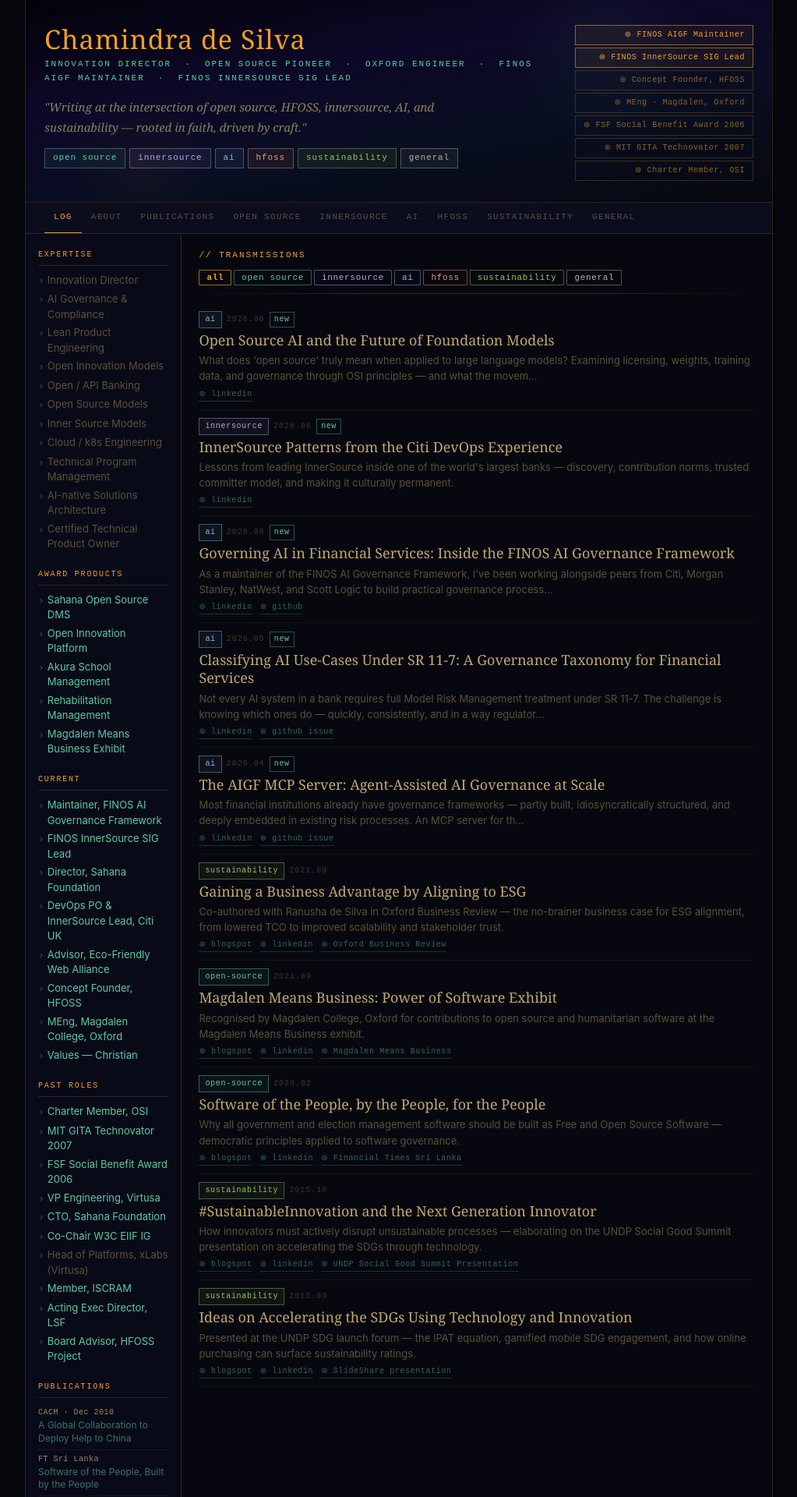
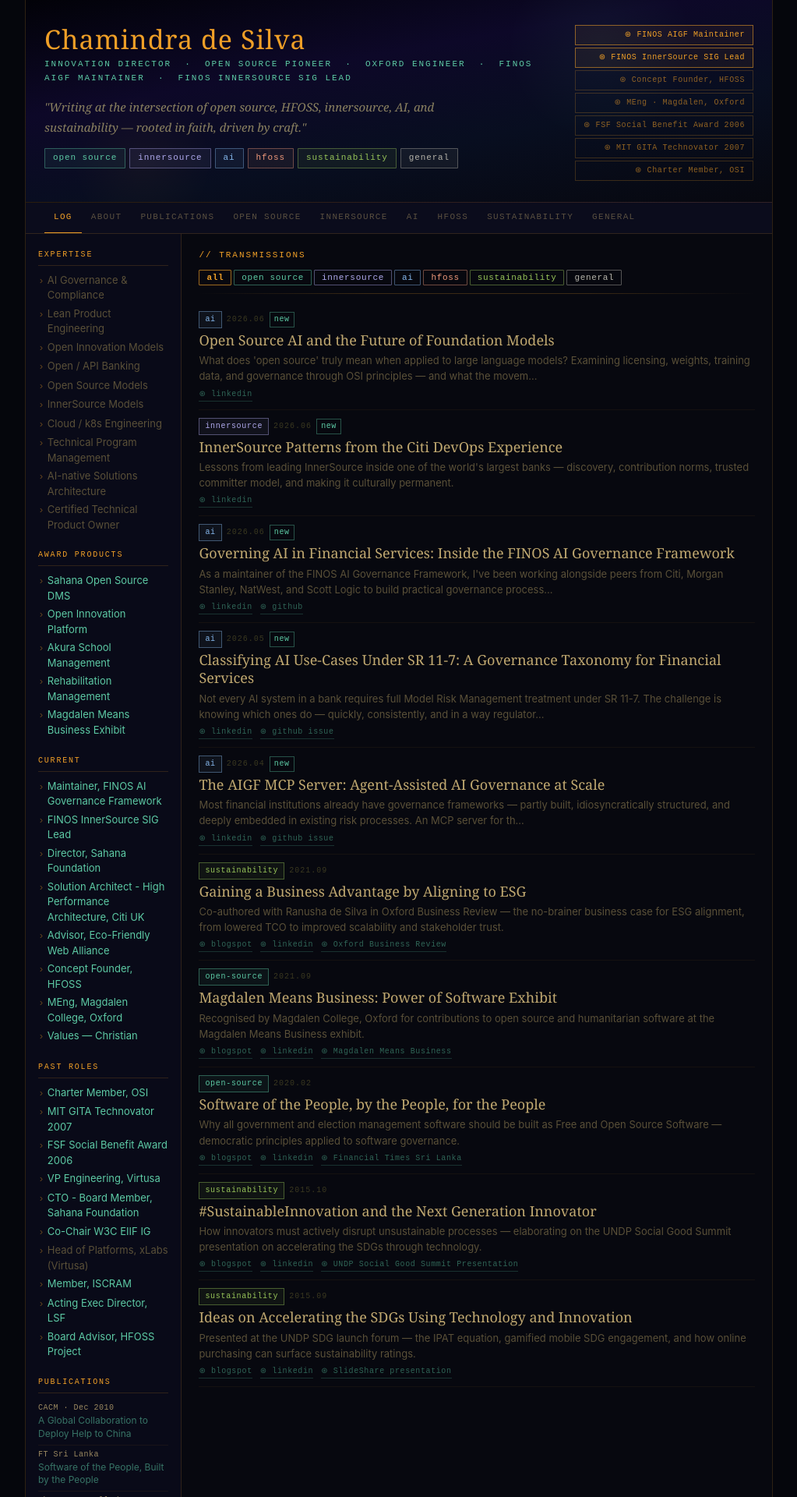
Before and after one commit to chamindra/chamindra.github.io, a Jekyll site: the page built from index.html, in a window 1280 px wide. Shown: the top 1920 px of the page at 78% size, without its empty margins (128-1151 px from the left). Built offline with Jekyll 4.4.1, drawn with Linux system fonts in a browser that asks for light colours.

Commit message:
Add category layouts and update sidebar; refine expertise roles and styles

```diff
--- a/_data/sidebar.yml
+++ b/_data/sidebar.yml
@@ -1,11 +1,10 @@
 expertise:
-  - Innovation Director
   - AI Governance & Compliance
   - Lean Product Engineering
   - Open Innovation Models
   - Open / API Banking
   - Open Source Models
-  - Inner Source Models
+  - InnerSource Models
   - Cloud / k8s Engineering
   - Technical Program Management
   - AI-native Solutions Architecture
@@ -30,7 +29,7 @@
     url: https://github.com/finos/InnerSource
   - role: Director, Sahana Foundation
     url: https://www.sahanafoundation.org/
-  - role: DevOps PO & InnerSource Lead, Citi UK
+  - role: Solution Architect - High Performance Architecture, Citi UK
     url: https://uk.linkedin.com/in/chamindra
   - role: Advisor, Eco-Friendly Web Alliance
     url: https://ecofriendlyweb.org/people/chamindra-de-silva/
@@ -50,7 +49,7 @@
     url: https://www.fsf.org/news/social-benefit-award-2006
   - role: VP Engineering, Virtusa
     url: http://www.virtusa.com
-  - role: CTO, Sahana Foundation
+  - role: CTO - Board Member, Sahana Foundation
     url: https://sahanafoundation.org/
   - role: Co-Chair W3C EIIF IG
     url: https://www.w3.org/2005/Incubator/eiif/
--- a/assets/css/style.css
+++ b/assets/css/style.css
@@ -549,6 +549,15 @@
 }
 .pub-link:hover { color: var(--teal); }
 
+/* ── CATEGORY EMPTY STATE ── */
+.cat-empty {
+  font-family: var(--font-mono);
+  font-size: 11px;
+  color: var(--text-dim);
+  letter-spacing: 0.1em;
+  padding: 2rem 0;
+}
+
 /* ── FOOTER ── */
 .site-footer {
   background: var(--bg-secondary);
```
Also changed, not shown: _layouts/category.html (added, +36 -0 lines), ai.md (added, +7 -0 lines), general.md (added, +7 -0 lines), hfoss.md (added, +7 -0 lines), innersource.md (added, +7 -0 lines), open-source.md (added, +7 -0 lines), sustainability.md (added, +7 -0 lines), 2 other files.
